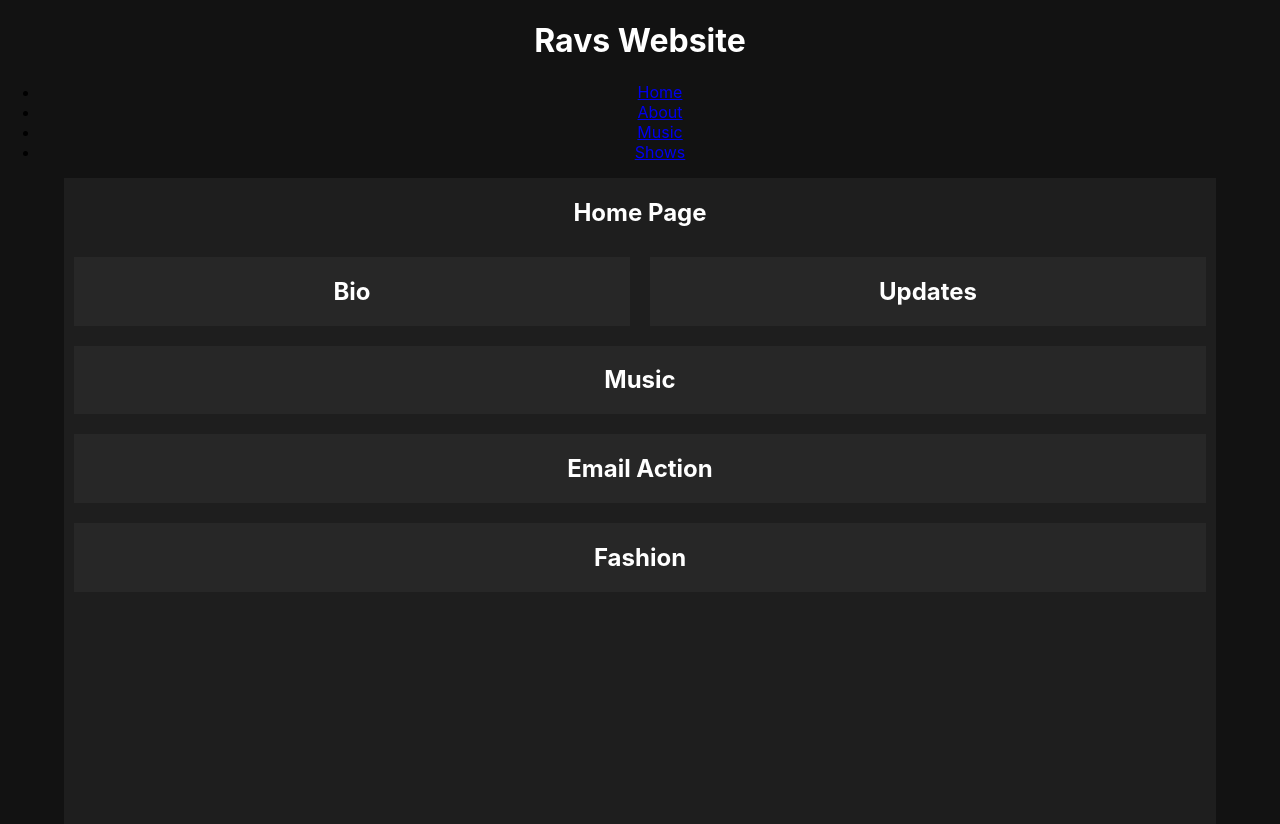
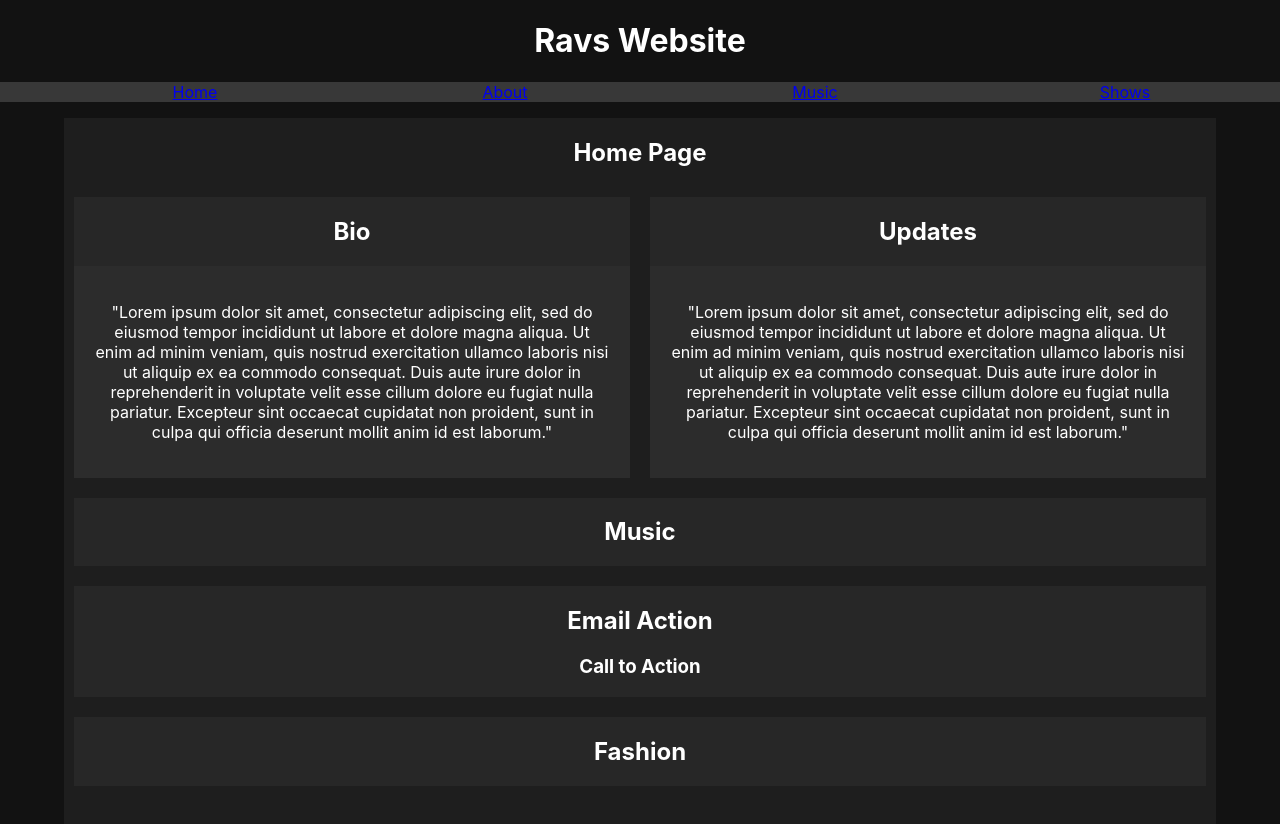
Before and after one commit to hdemos/ravs-music, a React (Create React App) app: page / in a window 1280 px wide. Shown: the top 824 px of the page. Built offline with nearby package versions, Linux system fonts and the light colour scheme.

Commit message:
nav style and in row

```diff
--- a/src/App.css
+++ b/src/App.css
@@ -27,11 +27,40 @@
 h1{
   color: var(--text-light);
 }
+h2{
+  color: var(--text-light);
+}
+h3{
+  color: var(--text-light);
+}
+h4{
+  color: var(--text-light);
+}
+h5{
+  color: var(--text-light);
+}
 
+ul{
+  display: flex;
+  flex-direction: row;
+}
+li{
+  list-style-type: none;
+  flex: 1;
+  color: white;
+}
+
+Link{
+  list-style-type: none;
+  flex: 1;
+  color: white;
+  font-size: 20px;
+}
 
 .nav-bar{
-  color: var(--dp04);
+  background-color: var(--dp24);
 }
+
 
 .App {
   text-align: center;
@@ -118,3 +147,11 @@
   flex: 1 1 0px;
   color: white;
 }
+
+.text {
+  padding: 10px;
+  background-color: var(--dp06);
+}
+.text p{
+  padding: 10px;
+}
--- a/src/App.js
+++ b/src/App.js
@@ -13,12 +13,14 @@
     <div className="App">
       <h1>Ravs Website</h1>
       <nav>
+        <div className="nav-bar">
           <ul>
             <li><Link to="/">Home</Link></li>
             <li><Link to="/about">About</Link></li>
             <li><Link to="/music">Music</Link></li>
             <li><Link to="/shows">Shows</Link></li>
           </ul>
+        </div>
 
         <Switch>
           <Route exact path="/">
--- a/src/components/Home.js
+++ b/src/components/Home.js
@@ -13,11 +13,14 @@
                         <div className="bio">
                             <h2>Bio</h2>
                             <div className="text">
-
+                                    <p>"Lorem ipsum dolor sit amet, consectetur adipiscing elit, sed do eiusmod tempor incididunt ut labore et dolore magna aliqua. Ut enim ad minim veniam, quis nostrud exercitation ullamco laboris nisi ut aliquip ex ea commodo consequat. Duis aute irure dolor in reprehenderit in voluptate velit esse cillum dolore eu fugiat nulla pariatur. Excepteur sint occaecat cupidatat non proident, sunt in culpa qui officia deserunt mollit anim id est laborum."</p>
                             </div>
                         </div>
                         <div className="updates">
                             <h2>Updates</h2>
+                            <div className="text">
+                                <p>"Lorem ipsum dolor sit amet, consectetur adipiscing elit, sed do eiusmod tempor incididunt ut labore et dolore magna aliqua. Ut enim ad minim veniam, quis nostrud exercitation ullamco laboris nisi ut aliquip ex ea commodo consequat. Duis aute irure dolor in reprehenderit in voluptate velit esse cillum dolore eu fugiat nulla pariatur. Excepteur sint occaecat cupidatat non proident, sunt in culpa qui officia deserunt mollit anim id est laborum."</p>
+                            </div>
                         </div>
                     </div>
                     <div className="container1">
@@ -28,6 +31,7 @@
                     <div className="container1">
                         <div className="box-single">
                             <h2>Email Action</h2>
+                            <h3>Call to Action</h3>
                         </div>
                     </div>
                     <div className="container1">
```
Lines whose indentation alone changed are shown as unchanged.
